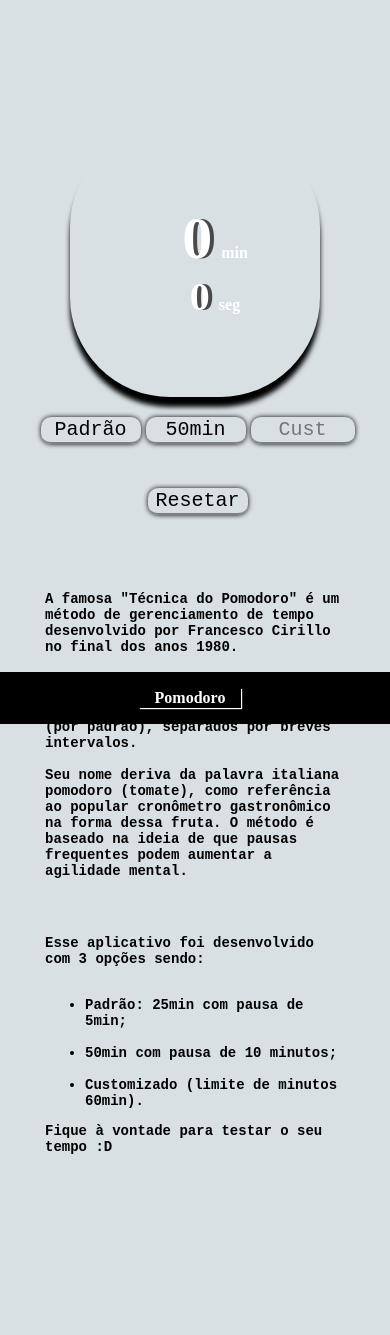
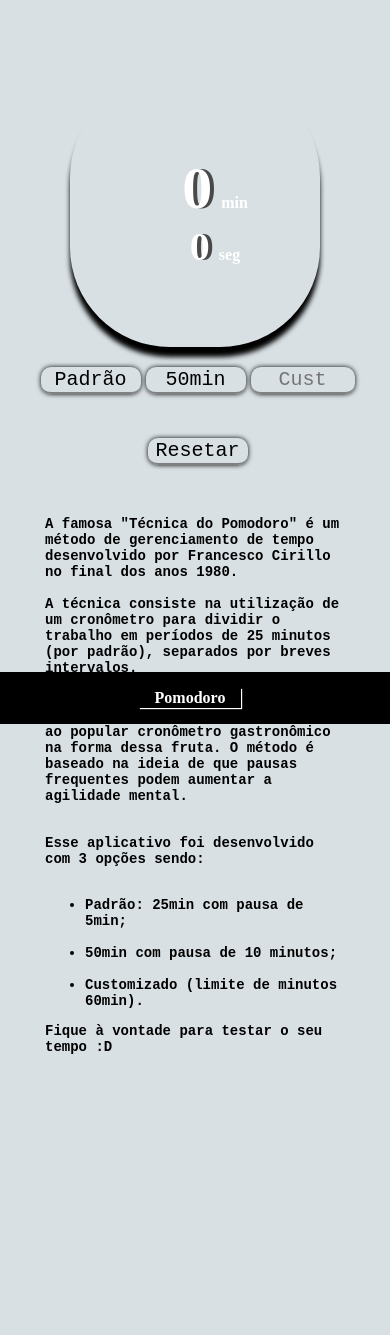
Before and after one commit to DerickLFAndrade/Pomodoro, a plain HTML site: page index.html in a window 390 px wide. Shown: the part 120-1455 px from the top of the page. After the commit the page ends 1355 px from the top, so only its background shows below. Drawn offline with Linux system fonts and the light colour scheme.

Commit message:
Melhoria css

```diff
--- a/style.css
+++ b/style.css
@@ -37,6 +37,7 @@ header {
 }
 
 .container {
+
    width: 100vw;
     height: 100vh;
     display: flex;
@@ -48,14 +49,14 @@ header {
     position: absolute;
     text-align: left;
     font-family: 'Courier New', Courier, monospace;
-    margin-top: 850px;
+    margin-top: 700px;
    font-size: 14px;
     width: 300px;
     font-weight: bold;
 }
 .texto2 {
     font-size: 14px;
-    margin-top: 1650px;
+    margin-top: 1450px;
     position: absolute;
     font-family: 'Courier New', Courier, monospace;
     width: 300px;
@@ -68,7 +69,7 @@ header {
     display: flex;
     justify-content: center;
     align-items: center;
-    margin-top: -50px;
+    margin-top: -150px;
     width: 250px;
     height: 270px;
     border-radius: 50px;
```
